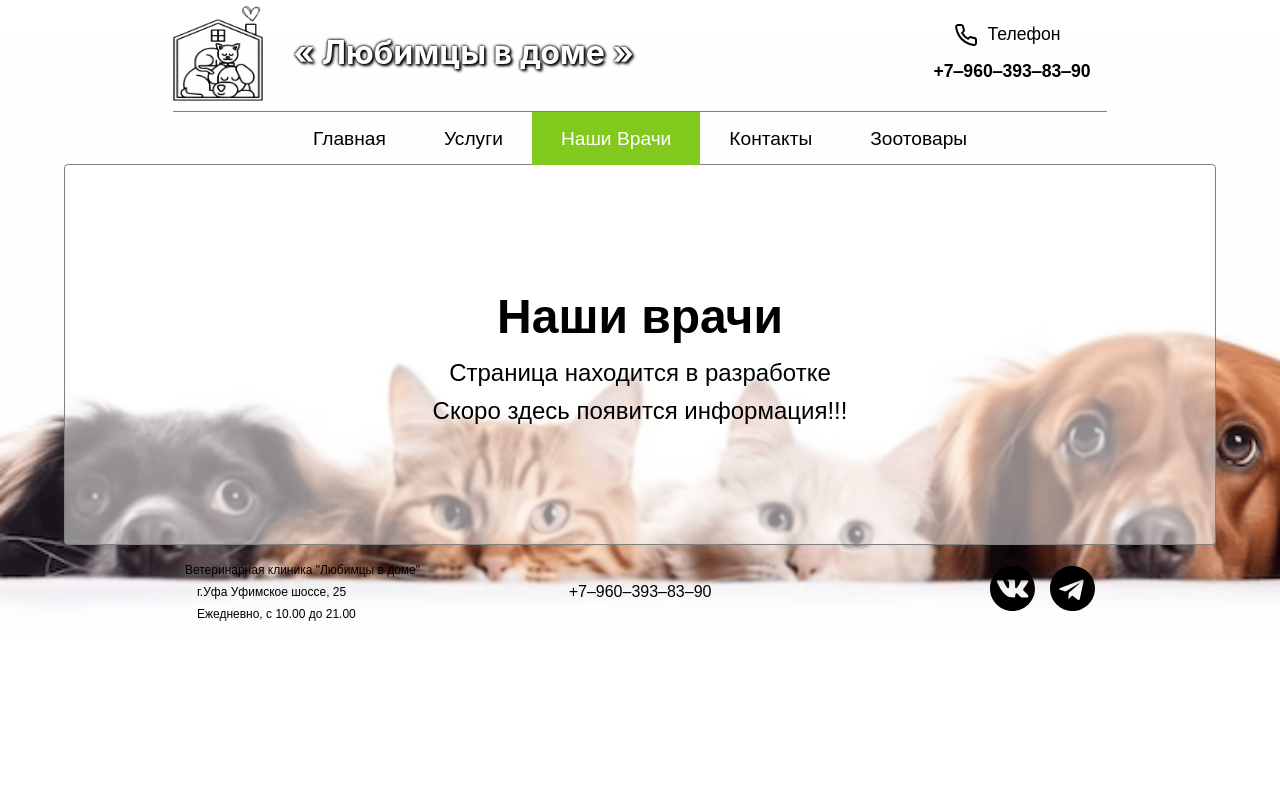
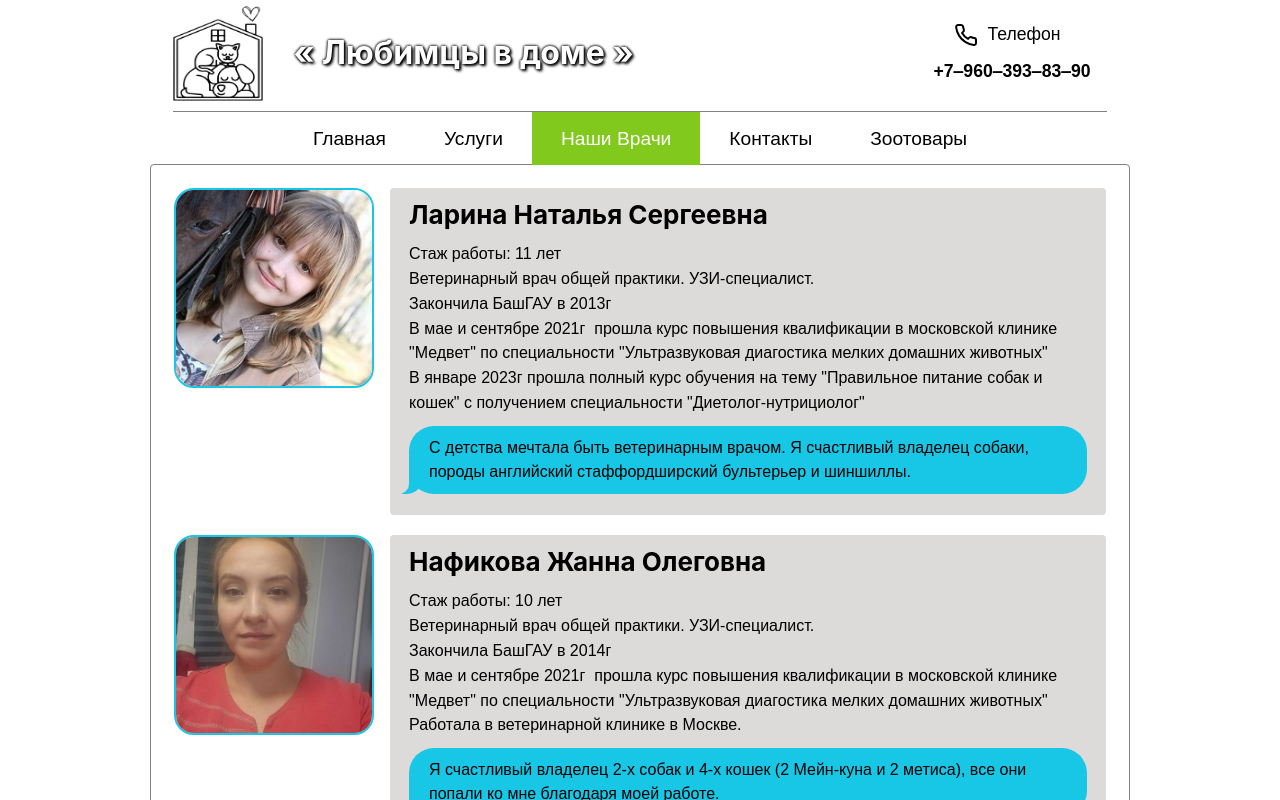
Before and after one commit to IrinaFileva/Pets-in-the-House, a Next.js app: page /ourDoctors in a window 1280 px wide. Shown: the top 800 px of the page. Built offline with nearby package versions, Linux system fonts and the light colour scheme.

Commit message:
feat: add data to the page Our Doctors

```diff
--- a/src/app/ourDoctors/page.tsx
+++ b/src/app/ourDoctors/page.tsx
@@ -1,9 +1,5 @@
+import { DoctorsList } from 'widgets/DoctorsList';
+
 export default function OurDoctorsPage() {
-  return (
-    <main className="plug">
-      <h1>Наши врачи</h1>
-      Страница находится в разработке
-      <p>Скоро здесь появится информация!!!</p>
-    </main>
-  );
+  return <DoctorsList />;
 }
--- /dev/null
+++ b/src/widgets/DoctorsList/index.ts
@@ -0,0 +1 @@
+export { DoctorsList } from './ui/DoctorsList';
--- /dev/null
+++ b/src/widgets/DoctorsList/ui/DoctorsList.module.scss
@@ -0,0 +1,84 @@
+.doctorsSection {
+  width: 85%;
+  display: flex;
+  flex-direction: column;
+  gap: 20px;
+  padding: 2%;
+  padding-bottom: 0.9%;
+  border: 1px solid grey;
+  border-radius: 4px;
+  margin: 0 auto;
+  background-color: rgba(255, 255, 255);
+
+  img {
+    min-width: 200px;
+    height: 200px;
+    object-fit: 100%;
+    border-radius: 10%;
+    border: 2px solid rgb(24, 199, 230);
+  }
+
+  .description {
+    width: 100%;
+    min-height: 200px;
+    display: flex;
+    flex-direction: column;
+    gap: 10px;
+    background-color: rgb(221, 218, 218);
+    border-radius: 4px;
+    padding: 1% 2%;
+    overflow: hidden;
+  }
+}
+
+.dialog {
+  word-wrap: break-word;
+  margin-bottom: 12px;
+  line-height: 24px;
+  position: relative;
+  padding: 10px 20px;
+  border-radius: 25px;
+  background: rgb(24, 199, 230);
+  color: black;
+  align-self: flex-start;
+
+  &:before,
+  &:after {
+    content: '';
+    position: absolute;
+    bottom: 0;
+    height: 25px;
+  }
+
+  &:before {
+    left: -7px;
+    width: 20px;
+    background-color: rgb(24, 199, 230);
+    border-bottom-right-radius: 16px 14px;
+  }
+
+  &:after {
+    left: -26px;
+    width: 26px;
+    background-color: rgb(221, 218, 218);
+    border-bottom-right-radius: 10px;
+  }
+}
+
+@media (max-width: 635px) {
+  .doctorsSection {
+    width: 100%;
+    padding: 3%;
+  }
+}
+
+@media (max-width: 550px) {
+  .doctor {
+    flex-direction: column;
+    align-items: center;
+    img {
+      max-width: 200px;
+      max-height: 200px;
+    }
+  }
+}
--- /dev/null
+++ b/src/widgets/DoctorsList/ui/DoctorsList.tsx
@@ -0,0 +1,32 @@
+import { Box, Group, Title, Text, Image } from '@mantine/core';
+import NextImage from 'next/image';
+import styles from './DoctorsList.module.scss';
+import { DOCTORS } from 'shared/constants';
+
+export const DoctorsList = () => {
+  return (
+    <main className={styles.doctorsSection}>
+      {DOCTORS.map((doc, index) => {
+        return (
+          <Group
+            key={index}
+            wrap="nowrap"
+            align="start"
+            className={styles.doctor}
+          >
+            <Image component={NextImage} src={doc.image} alt={doc.name} />
+            <Box className={styles.description}>
+              <Title order={2}>{doc.name}</Title>
+              <Text size="md" style={{ whiteSpace: 'pre-wrap' }}>
+                {doc.about}
+              </Text>
+              <Box component="div" className={styles.dialog}>
+                {doc.dialog}
+              </Box>
+            </Box>
+          </Group>
+        );
+      })}
+    </main>
+  );
+};
```
